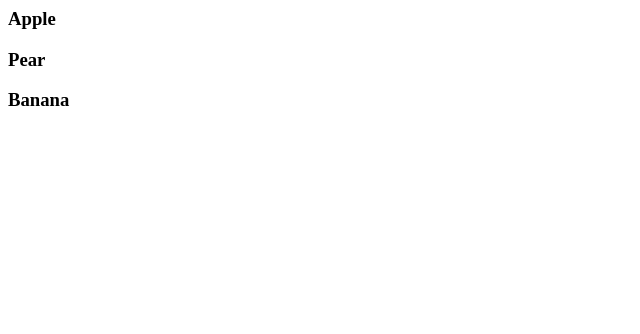
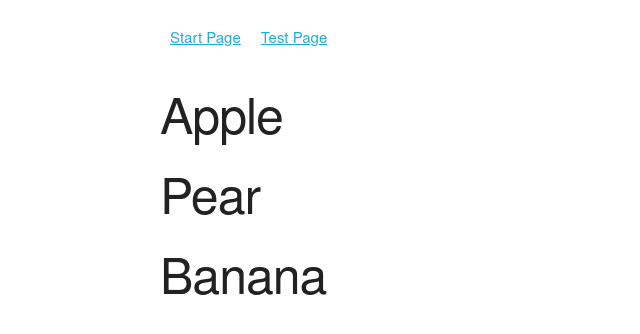
Before and after one commit to ChikaKanu/my_website, a Flask app: page / in a window 1280 px wide. Shown: the top 334 px of the page, without its empty margins (0-640 px from the left). Run offline with Flask 2, Linux system fonts and the light colour scheme.

Commit message:
render to page with link

```diff
--- a/run.py
+++ b/run.py
@@ -1,16 +1,15 @@
-from flask import Flask
+from flask import Flask, render_template
 app = Flask(__name__)
 
 
 @app.route("/")
 def hello_world():
     items = ["Apple", "Pear", "Banana"]
-    output = ""
-    for fruit in items:
-        output += "<h3>" + fruit + "</h3>"
+    output = render_template("start.html", name="John Doe", items=items)
+    print (output)
     return output
 
-@app.route("/name")
+
+@app.route("/test")
 def hello_name():
-    paragraph = "<p>You are here</p>"
-    return "Chika kanu is my name" + paragraph
+    return render_template("test.html", name="John Doe")
--- a/static/style.css
+++ b/static/style.css
@@ -1,9 +1,10 @@
-.header-clean{
-    color:red;
-    font-size: 30px;
+.navigation{
+    list-style-type: none;
+
 }
 
-.test {
-    text-decoration: underline;
-    background-color: blue;
+.navigation-item{
+    float: left;
+    padding-left: 10px;
+    padding-right: 10px;
 }
--- /dev/null
+++ b/templates/layout/main.html
@@ -0,0 +1,34 @@
+<!DOCTYPE html>
+<html lang="en">
+<head>
+    <meta charset="UTF-8">
+    <title>Main</title>
+
+    <link rel="stylesheet" href="/static/lib/skeleton/normalize.css"/>
+    <link rel="stylesheet" href="/static/lib/skeleton/skeleton.css"/>
+    <link rel="stylesheet" href="/static/style.css"/>
+
+</head>
+
+<body>
+
+    <div class="container">
+
+            <ul class="navigation">
+                <li class="navigation-item">
+                    <a href="/">Start Page</a>
+
+                </li>
+
+                <li class="navigation-item">
+                    <a href="/test">Test Page</a>
+
+                </li>
+
+            </ul>
+        <div style="clear:both;">&nbsp;</div>
+        {% block content %}{% endblock %}
+    </div>
+
+</body>
+</html>
--- /dev/null
+++ b/templates/start.html
@@ -0,0 +1,8 @@
+{% extends "layout/main.html" %}
+
+{% block content %}
+    {% for item in items %}
+        <h1>{{item}}</h1>
+    {% endfor %}
+
+{% endblock %}
```
Also changed, not shown: templates/test.html (added, +7 -0 lines).
